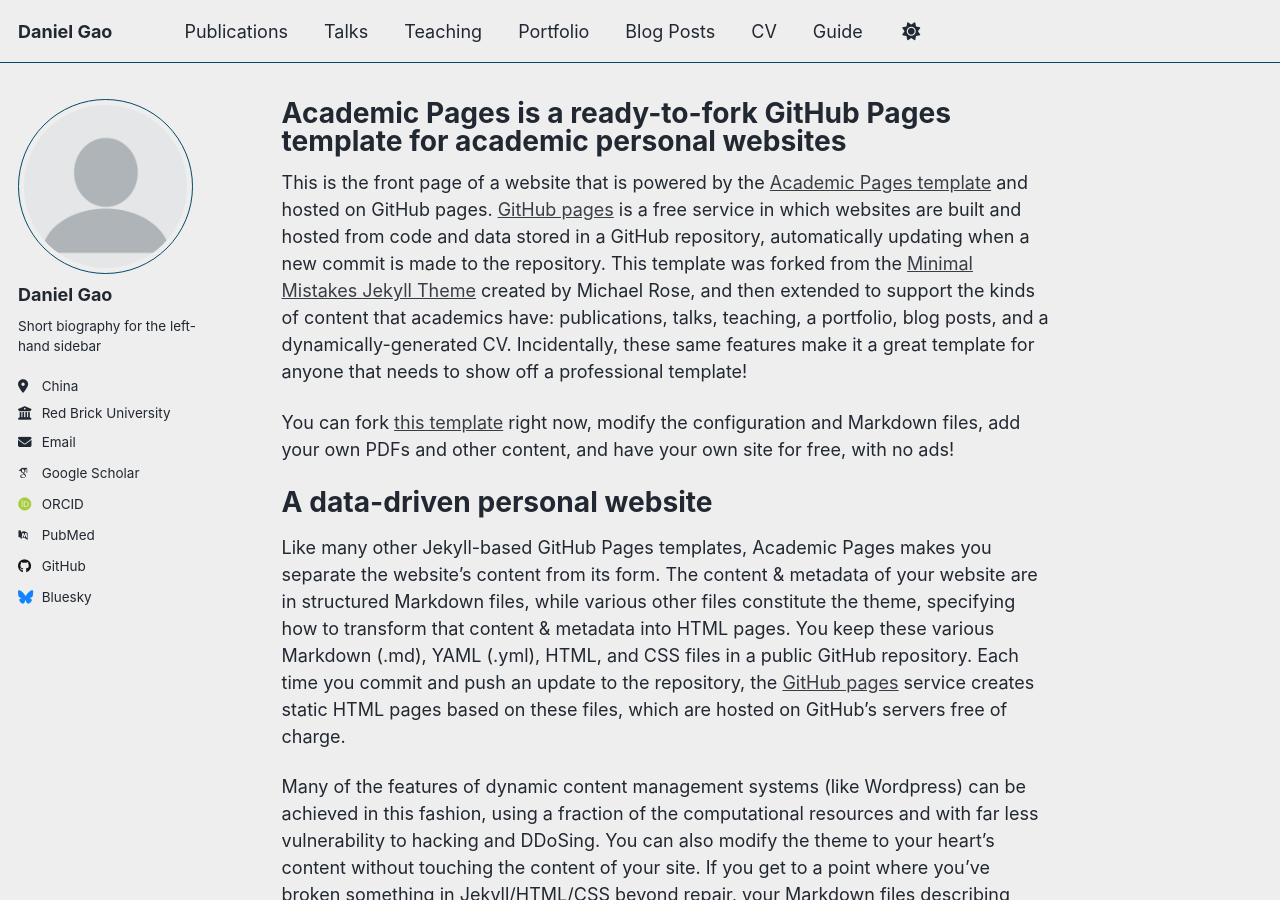
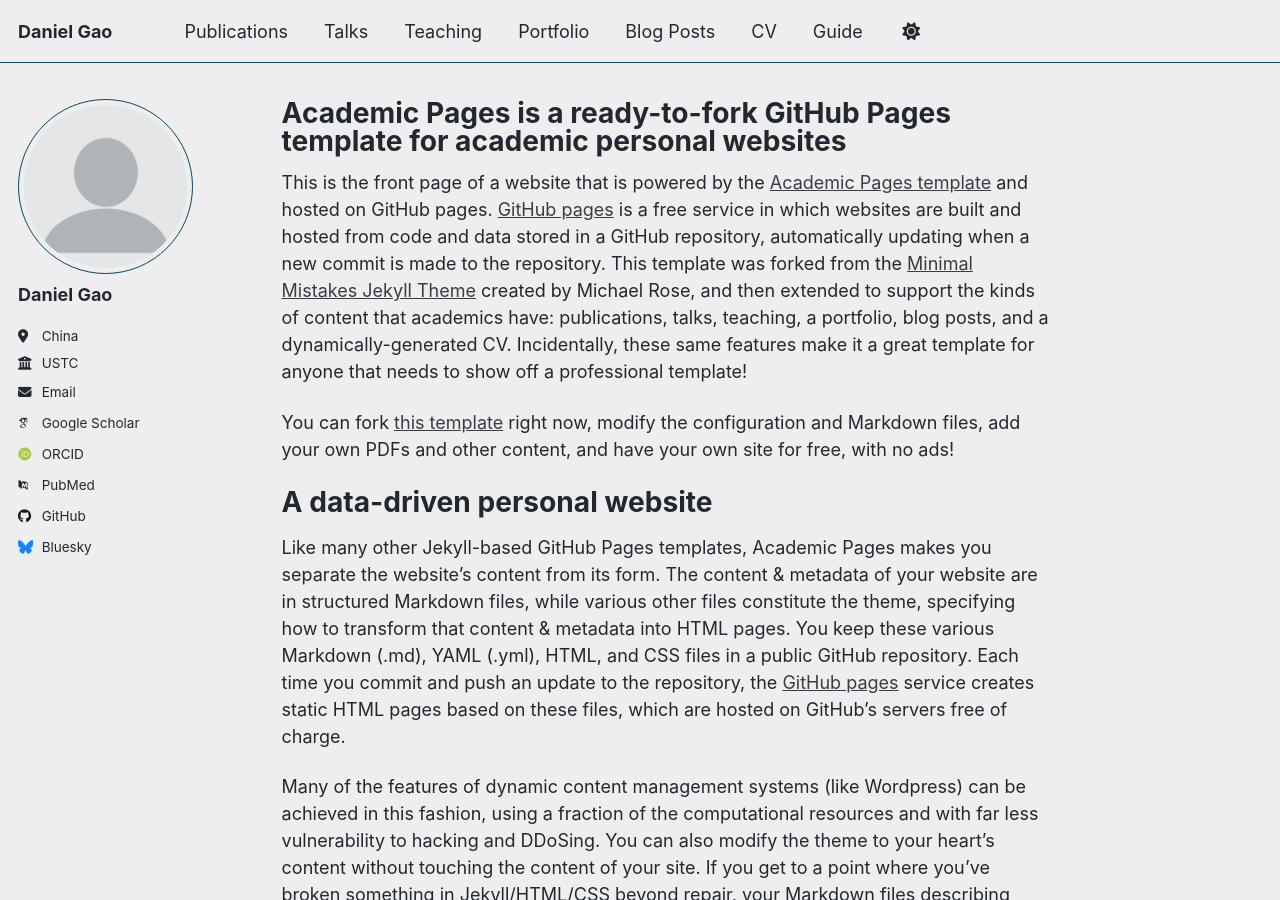
Before and after one commit to ccbb0530/ccbb0530.github.io, a Jekyll site: the page built from _pages/about.md, in a window 1280 px wide and 900 px high. Built offline with Jekyll 4.4.1, drawn with Linux system fonts in a browser that asks for light colours; some web fonts are replaced; a script that is not in the unit is left out.

Commit message:
update site content

```diff
--- a/_config.yml
+++ b/_config.yml
@@ -24,10 +24,10 @@
   # Biographic information
   avatar           : "profile.png"
   name             : "Daniel Gao"
-  pronouns         : # example: "she/her"
-  bio              : "Short biography for the left-hand sidebar"
+  pronouns         : # example: "he/his"
+  bio              : ""
   location         : "China"
-  employer         : "Red Brick University"
+  employer         : "USTC"
   uri              : # URL
   email            : "danielccbb0530@gmail.com"
 
```
